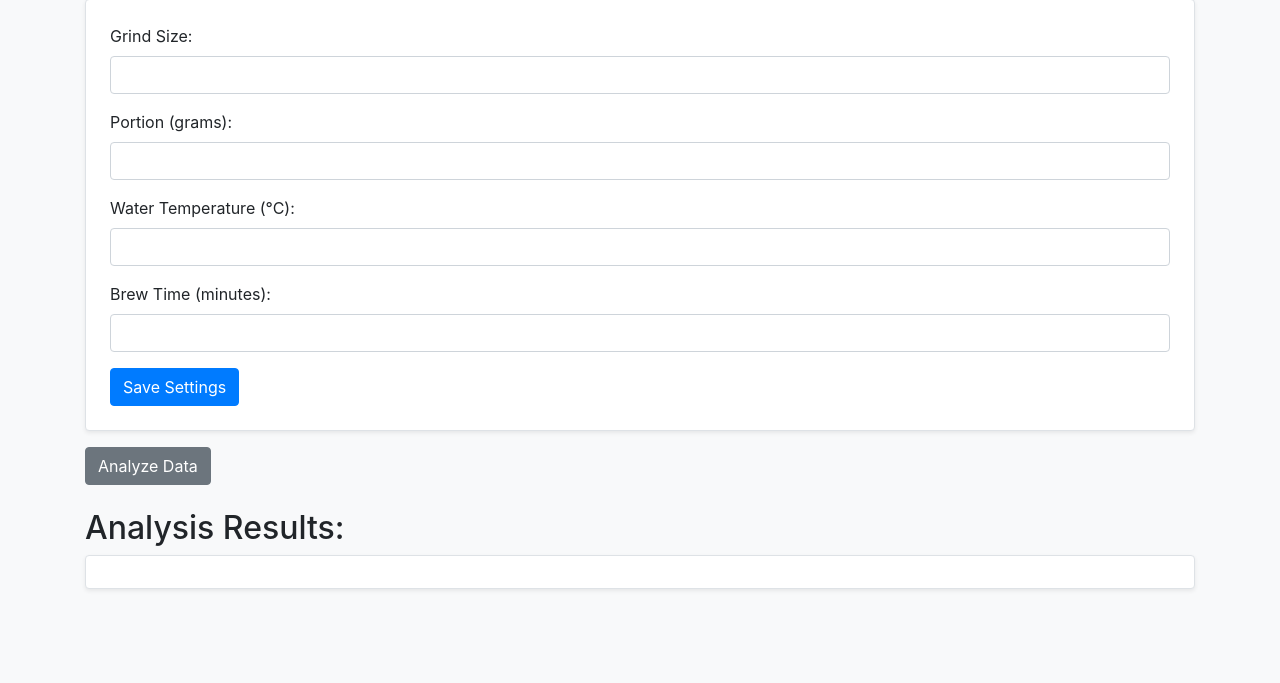
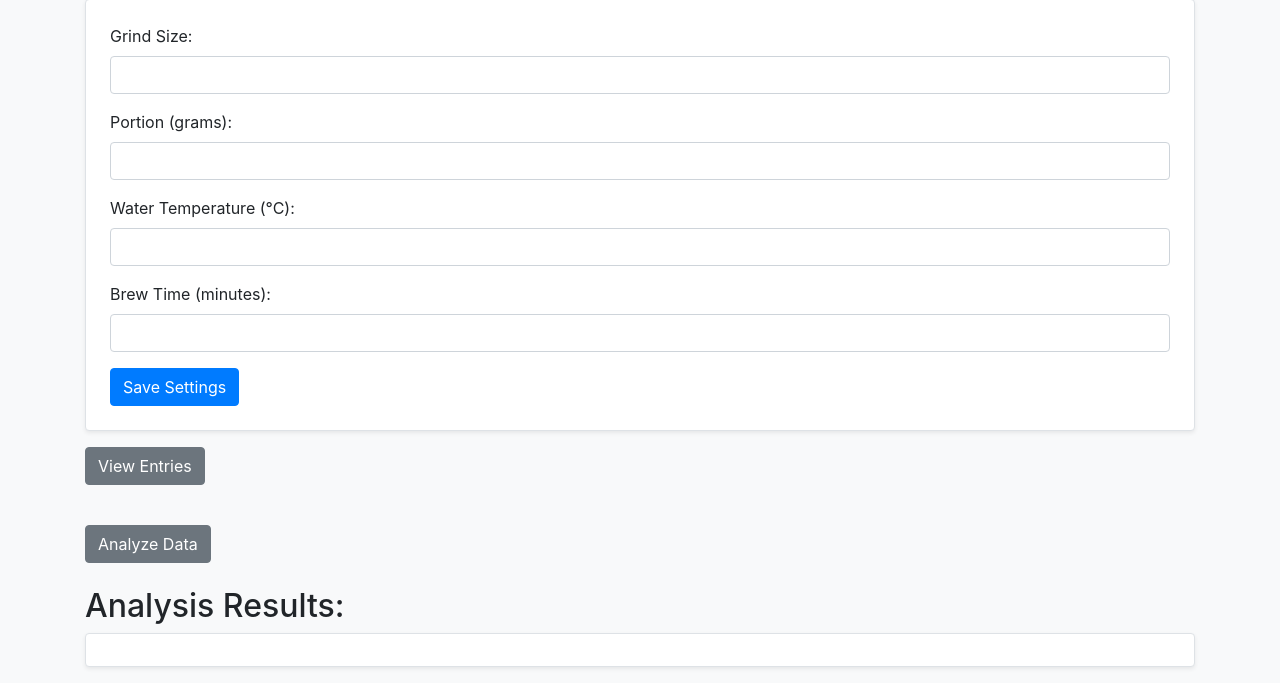
Before and after one commit to Fattigman/coffee, a Flask app: page / in a window 1280 px wide. Shown: the part 121-804 px from the top of the page. Before the commit the page ends 711 px from the top, so only its background shows below. Run offline with Flask 3, Linux system fonts and the light colour scheme; some libraries are stand-ins or nearby versions.

Commit message:
feat: Add endpoint to view entries from the database

```diff
--- a/app.py
+++ b/app.py
@@ -43,6 +43,18 @@ def save_settings():
     conn.close()
     return jsonify({"message": "Settings saved!"})
 
+# Endpoint to get entries from the database
+@app.route('/api/entries', methods=['GET'])
+def get_entries():
+    conn = sqlite3.connect('coffee.db')
+    cursor = conn.cursor()
+    cursor.execute('SELECT grind_size, portion, water_temp, brew_time FROM settings')
+    rows = cursor.fetchall()
+    conn.close()
+
+    entries = [{'grind_size': row[0], 'portion': row[1], 'water_temp': row[2], 'brew_time': row[3]} for row in rows]
+    return jsonify(entries)
+
 @app.route('/analyze', methods=['GET'])
 def analyze_data():
     # Fetch data from SQLite database
--- a/templates/index.html
+++ b/templates/index.html
@@ -31,6 +31,11 @@
         <button type="submit" class="btn btn-primary">Save Settings</button>
     </form>
 
+    <button id="view-entries-button" class="btn btn-secondary mt-3">View Entries</button>
+
+    <!-- Placeholder for displaying entries -->
+    <div id="entries-container" class="mt-4"></div>
+
     <button id="analyze-button" class="btn btn-secondary mt-3">Analyze Data</button>
 
     <h2 class="mt-4">Analysis Results:</h2>
@@ -63,6 +68,46 @@
         const analysisResults = await response.json();
         document.getElementById('analysis-results').textContent = JSON.stringify(analysisResults, null, 2);
     });
+
+    // Add event listener for the "View Entries" button
+    document.getElementById('view-entries-button').addEventListener('click', function() {
+        // Fetch entries from the database
+        fetch('/api/entries')
+            .then(response => response.json())
+            .then(data => {
+                // Display the entries in the entries-container div as a table
+                const entriesContainer = document.getElementById('entries-container');
+                entriesContainer.innerHTML = `
+                    <h3>Entries:</h3>
+                    <table class="table table-bordered">
+                        <thead>
+                            <tr>
+                                <th>Grind Size</th>
+                                <th>Portion (grams)</th>
+                                <th>Water Temperature (°C)</th>
+                                <th>Brew Time (minutes)</th>
+                            </tr>
+                        </thead>
+                        <tbody id="entries-table-body">
+                        </tbody>
+                    </table>
+                `;
+                const tableBody = document.getElementById('entries-table-body');
+                data.forEach(entry => {
+                    const row = document.createElement('tr');
+                    row.innerHTML = `
+                        <td>${entry.grind_size}</td>
+                        <td>${entry.portion}</td>
+                        <td>${entry.water_temp}</td>
+                        <td>${entry.brew_time}</td>
+                    `;
+                    tableBody.appendChild(row);
+                });
+            })
+            .catch(error => {
+                console.error('Error fetching entries:', error);
+            });
+    });
 </script>
 </body>
 </html>
```
